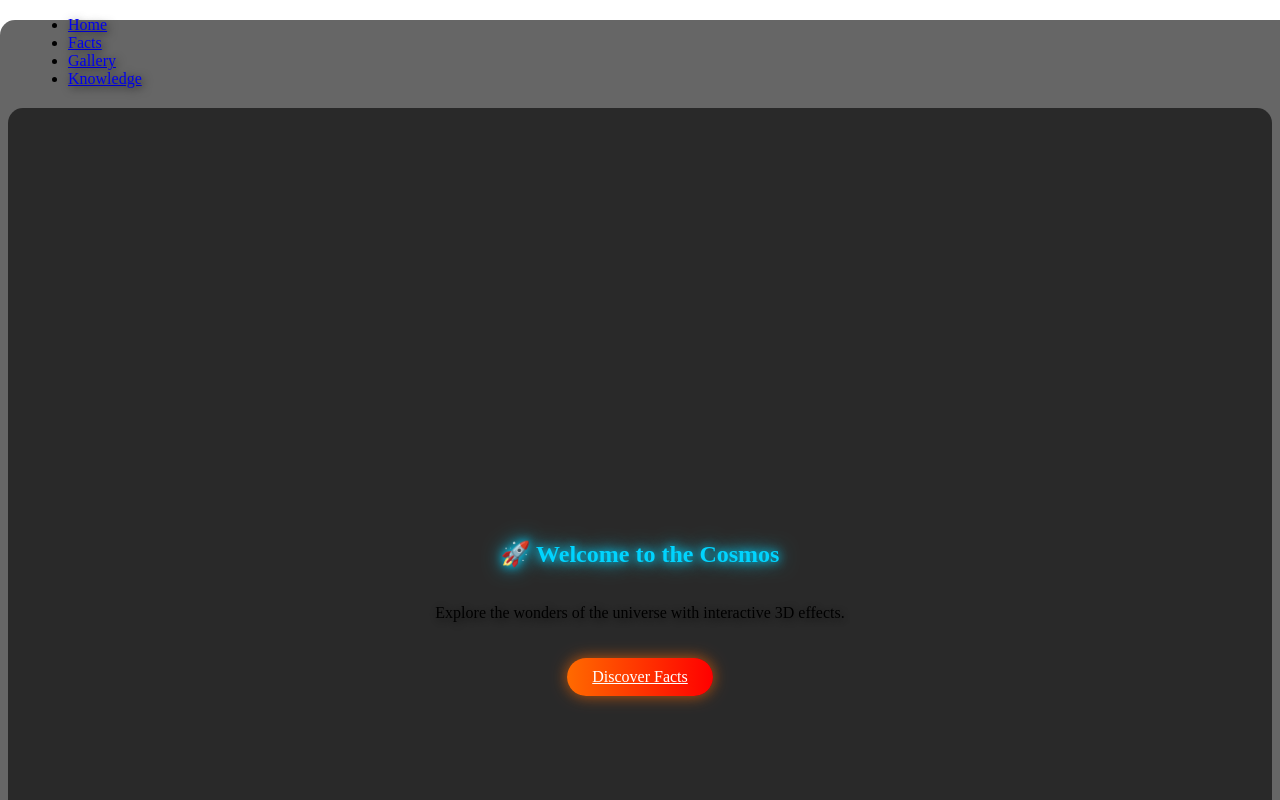
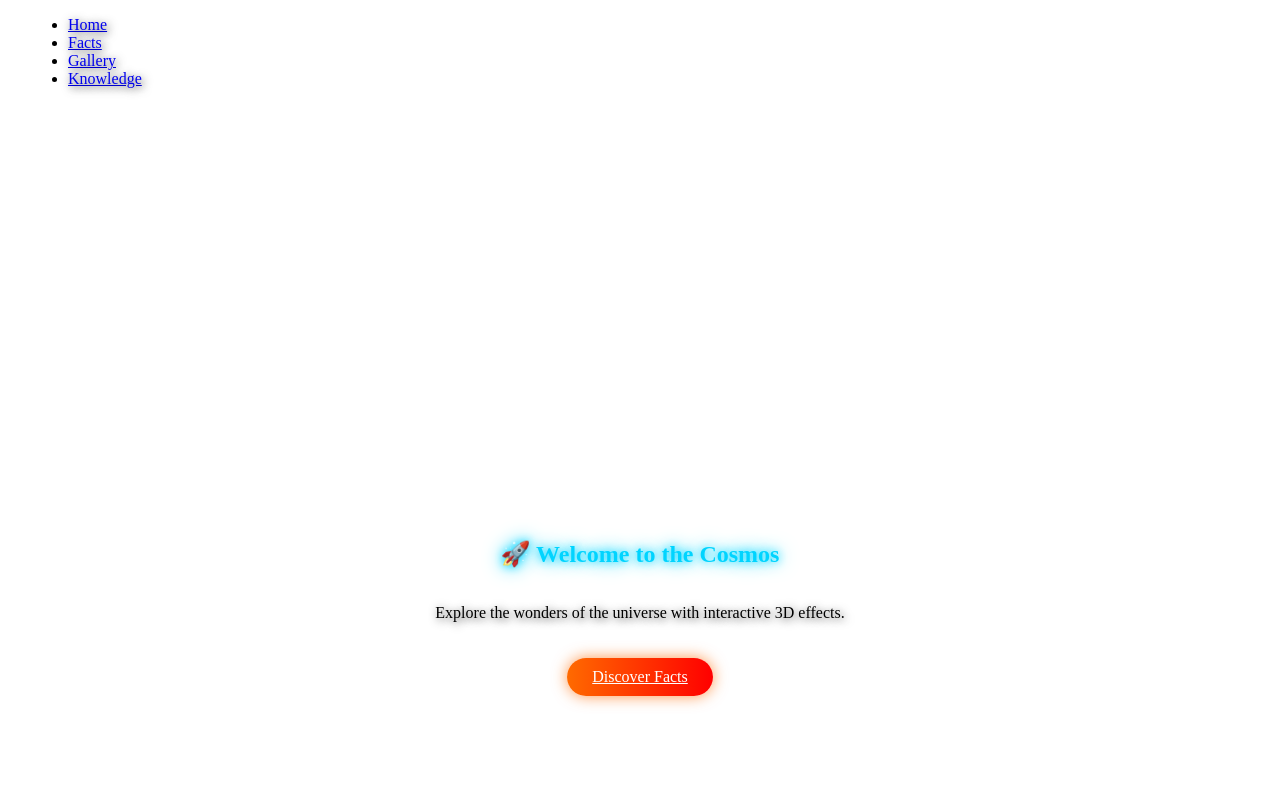
Before and after one commit to Nadirgalvez-droid/Space, a plain HTML site: page index.html in a window 1280 px wide. Shown: the top 800 px of the page. Drawn offline with nearby package versions, Linux system fonts and the light colour scheme.

Commit message:
Update style.css

```diff
--- a/style.css
+++ b/style.css
@@ -15,7 +15,7 @@ display: flex;
 flex-direction: column;
 justify-content: center;
 align-items: center;
-background: rgba(0, 0, 0, 0.6);
+background: rgba(0, 0, 0, 0.0);
 border-radius: 15px;
 margin: 20px 0;
 }
```
